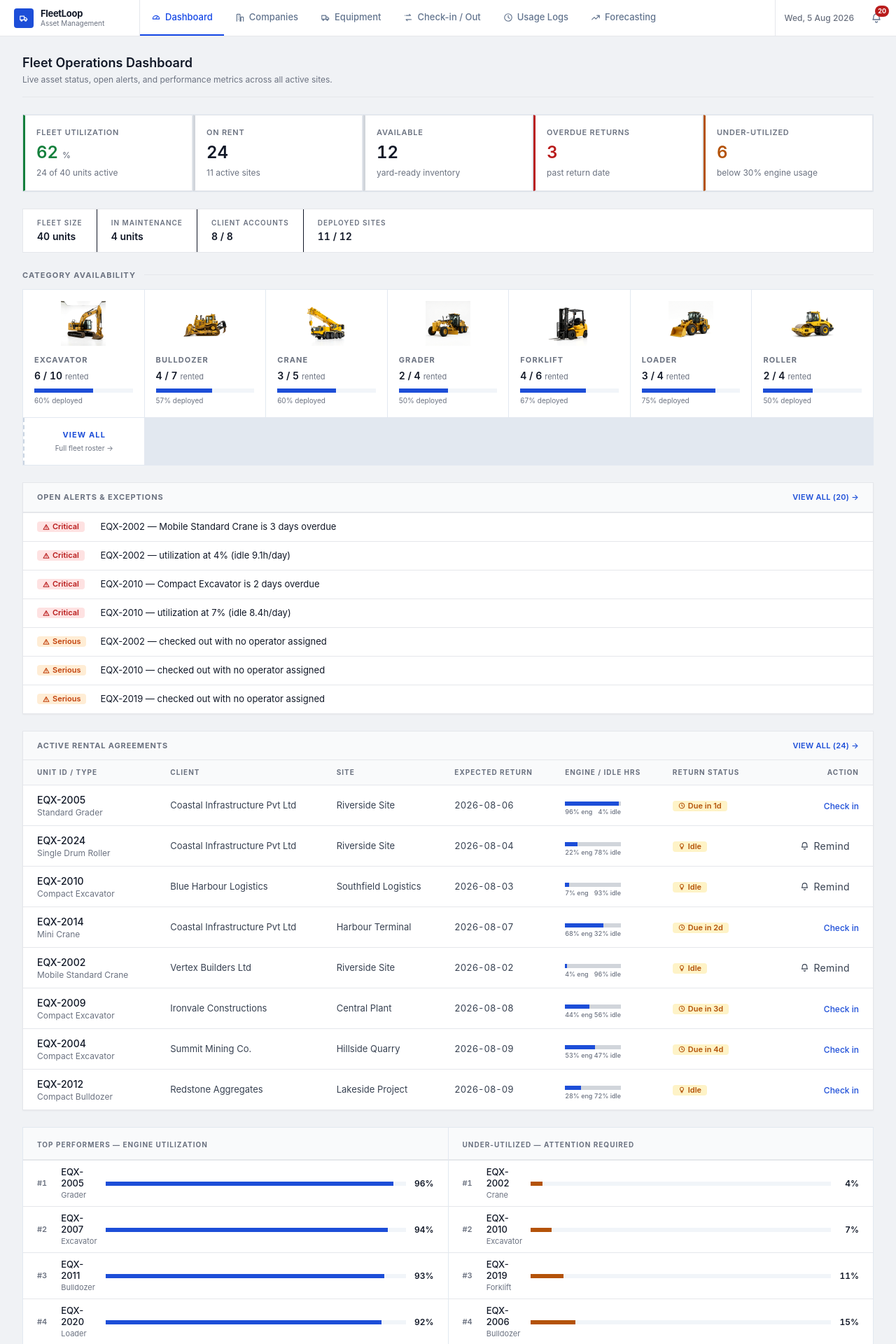
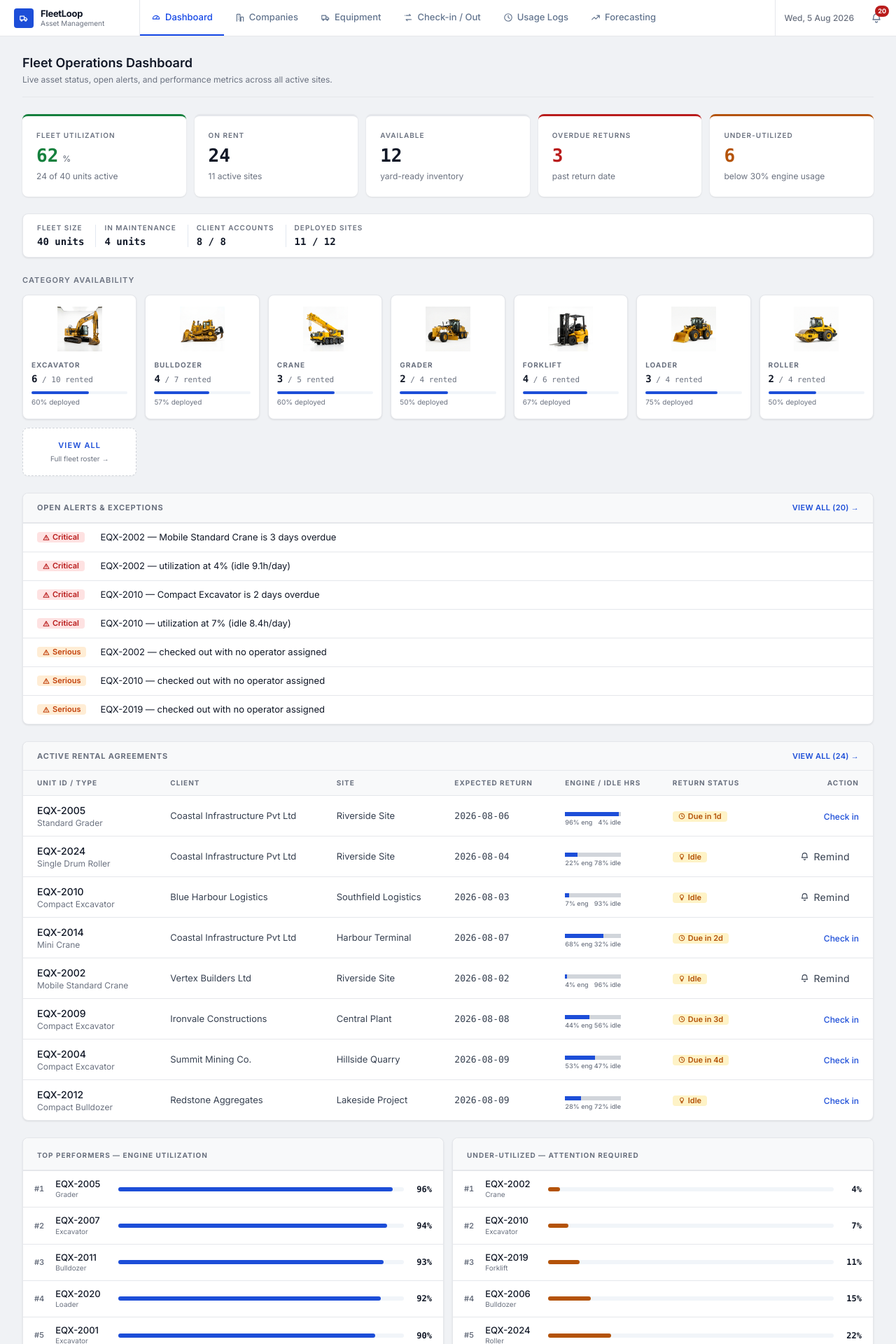
Before and after one commit to Mohamed-Muzammil/Rental_Tracking_System, a React (Vite) app: page /admin in a window 1280 px wide. Shown: the top 1920 px of the page at 70% size. Built offline with nearby package versions, Linux system fonts and the light colour scheme.

Commit message:
Soften design: rounded cards with shadow, gap-3 KPI grid, transparent equipment images via mix-blend-mode, remove heavy boxy separators

```diff
--- a/src/components/dashboard/CategoryAvailability.jsx
+++ b/src/components/dashboard/CategoryAvailability.jsx
@@ -3,56 +3,73 @@ import { Link } from 'react-router-dom'
 const ASSET_META = {
   Excavator: { image: '/equipment/excavator.png' },
   Bulldozer: { image: '/equipment/bulldozer.png' },
-  Crane: { image: '/equipment/crane.png' },
-  Grader: { image: '/equipment/grader.png' },
-  Forklift: { image: '/equipment/forklift.png' },
-  Loader: { image: '/equipment/loader.png' },
-  Roller: { image: '/equipment/roller.png' },
+  Crane:     { image: '/equipment/crane.png' },
+  Grader:    { image: '/equipment/grader.png' },
+  Forklift:  { image: '/equipment/forklift.png' },
+  Loader:    { image: '/equipment/loader.png' },
+  Roller:    { image: '/equipment/roller.png' },
 }
 
 export default function CategoryAvailability({ categories }) {
   return (
-    <div className="grid grid-cols-2 gap-px border border-slate-200 bg-slate-200 sm:grid-cols-3 md:grid-cols-4 lg:grid-cols-7">
+    <div className="grid grid-cols-2 gap-3 sm:grid-cols-3 md:grid-cols-4 lg:grid-cols-7">
       {categories.map((cat) => {
         const meta = ASSET_META[cat.type]
         const pct = cat.total ? Math.round((cat.rented / cat.total) * 100) : 0
+        const barColor = pct >= 80 ? '#15803d' : pct >= 50 ? '#1d4ed8' : '#9ca3af'
+
         return (
           <Link
             key={cat.type}
             to={`/admin/equipment?type=${cat.type}`}
-            className="group flex flex-col bg-white px-4 py-4 hover:bg-slate-50 transition-colors"
+            className="group flex flex-col bg-white px-3 py-4 hover:shadow-md transition-shadow"
+            style={{
+              borderRadius: '8px',
+              border: '1px solid var(--border)',
+              boxShadow: 'var(--shadow-card)',
+            }}
           >
-            {/* Equipment image */}
-            <div className="mb-3 flex h-16 items-center justify-center">
+            {/* Transparent-background image using mix-blend-mode */}
+            <div
+              className="mb-3 flex h-16 items-center justify-center overflow-hidden"
+              style={{ background: '#ffffff' }}
+            >
               {meta?.image ? (
                 <img
                   src={meta.image}
                   alt={cat.type}
-                  className="max-h-full max-w-full object-contain"
-                  style={{ mixBlendMode: 'multiply', filter: 'contrast(1.1)' }}
+                  className="max-h-full max-w-full object-contain transition-transform duration-300 group-hover:scale-105"
+                  style={{
+                    mixBlendMode: 'multiply',
+                    filter: 'contrast(1.05) saturate(1.1)',
+                  }}
                 />
               ) : (
-                <div className="h-12 w-12 rounded bg-slate-100" />
+                <div className="h-10 w-10 rounded bg-slate-100" />
               )}
             </div>
 
-            {/* Labels */}
-            <div className="text-[11px] font-bold uppercase tracking-widest" style={{ color: 'var(--ink-muted)' }}>
+            {/* Type label */}
+            <div
+              className="text-[10px] font-bold uppercase tracking-widest"
+              style={{ color: 'var(--ink-muted)' }}
+            >
               {cat.type}
             </div>
-            <div className="tabular mt-1 font-data text-sm font-semibold" style={{ color: 'var(--ink-primary)' }}>
-              {cat.rented} / {cat.total}
-              <span className="ml-1 text-[11px] font-normal" style={{ color: 'var(--ink-muted)' }}>rented</span>
+
+            {/* Count */}
+            <div className="tabular mt-0.5 font-data text-sm font-semibold" style={{ color: 'var(--ink-primary)' }}>
+              {cat.rented}
+              <span className="text-[11px] font-normal" style={{ color: 'var(--ink-muted)' }}>
+                &nbsp;/ {cat.total} rented
+              </span>
             </div>
 
-            {/* Utilization bar */}
-            <div className="mt-2 h-1.5 w-full rounded-none bg-slate-100">
+            {/* Progress bar */}
+            <div className="mt-2 h-1 w-full rounded-full bg-slate-100">
               <div
-                className="h-full rounded-none transition-all"
-                style={{
-                  width: `${pct}%`,
-                  background: pct >= 80 ? '#15803d' : pct >= 50 ? '#1d4ed8' : '#6b7280',
-                }}
+                className="h-full rounded-full transition-all"
+                style={{ width: `${pct}%`, background: barColor }}
               />
             </div>
             <div className="mt-1 text-[10px]" style={{ color: 'var(--ink-muted)' }}>
@@ -62,15 +79,23 @@ export default function CategoryAvailability({ categories }) {
         )
       })}
 
-      {/* View All */}
+      {/* View All card */}
       <Link
         to="/admin/equipment"
-        className="group flex flex-col items-center justify-center bg-white px-4 py-4 hover:bg-slate-50 transition-colors border-l-2 border-dashed border-slate-300"
+        className="group flex flex-col items-center justify-center bg-white px-3 py-4 hover:shadow-md transition-all"
+        style={{
+          borderRadius: '8px',
+          border: '1px dashed #d1d5db',
+          boxShadow: '0 1px 2px rgba(0,0,0,0.03)',
+        }}
       >
-        <div className="text-[11px] font-bold uppercase tracking-widest" style={{ color: 'var(--accent)' }}>
+        <div
+          className="mb-1 text-[11px] font-semibold uppercase tracking-widest"
+          style={{ color: 'var(--accent)' }}
+        >
           View All
         </div>
-        <div className="text-[10px] mt-1" style={{ color: 'var(--ink-muted)' }}>
+        <div className="text-[10px]" style={{ color: 'var(--ink-muted)' }}>
           Full fleet roster →
         </div>
       </Link>
--- a/src/components/dashboard/UtilizationLeaderboard.jsx
+++ b/src/components/dashboard/UtilizationLeaderboard.jsx
@@ -1,26 +1,25 @@
-import Card from '../ui/Card'
-
 function Row({ entry, tone, rank }) {
   const { eq, util } = entry
   const barColor = tone === 'top' ? '#1d4ed8' : '#b45309'
+
   return (
     <tr className="border-t" style={{ borderColor: 'var(--border)' }}>
-      <td className="w-6 px-5 py-2 text-[11px] font-semibold tabular" style={{ color: 'var(--ink-muted)' }}>
+      <td className="w-7 px-4 py-2.5 text-[11px] font-semibold tabular" style={{ color: 'var(--ink-muted)' }}>
         #{rank}
       </td>
-      <td className="py-2 pr-3">
+      <td className="py-2.5 pr-3 min-w-[90px]">
         <div className="text-[13px] font-medium leading-tight" style={{ color: 'var(--ink-primary)' }}>{eq.id}</div>
-        <div className="text-[11px]" style={{ color: 'var(--ink-muted)' }}>{eq.type}</div>
+        <div className="text-[10px]" style={{ color: 'var(--ink-muted)' }}>{eq.type}</div>
       </td>
-      <td className="py-2 pr-5 w-full">
+      <td className="py-2.5 pr-4 w-full">
         <div className="flex items-center gap-2">
-          <div className="h-1.5 flex-1 bg-slate-100">
+          <div className="h-1.5 flex-1 rounded-full bg-slate-100">
             <div
-              className="h-full transition-all"
+              className="h-full rounded-full"
               style={{ width: `${Math.max(util, 2)}%`, background: barColor }}
             />
           </div>
-          <span className="tabular shrink-0 text-right font-data text-xs font-semibold w-8" style={{ color: 'var(--ink-primary)' }}>
+          <span className="tabular shrink-0 font-data text-xs font-semibold w-8 text-right" style={{ color: 'var(--ink-primary)' }}>
             {util}%
           </span>
         </div>
@@ -31,10 +30,13 @@ function Row({ entry, tone, rank }) {
 
 export default function UtilizationLeaderboard({ ranking }) {
   return (
-    <div className="grid grid-cols-1 gap-px border border-slate-200 bg-slate-200 md:grid-cols-2">
+    <div className="grid grid-cols-1 gap-3 md:grid-cols-2">
       {/* Top Performers */}
-      <div className="bg-white">
-        <div className="border-b px-5 py-3" style={{ borderColor: 'var(--border)', background: 'var(--bg-surface-raised)' }}>
+      <div
+        className="bg-white"
+        style={{ borderRadius: '8px', border: '1px solid var(--border)', boxShadow: 'var(--shadow-card)' }}
+      >
+        <div className="border-b px-5 py-3" style={{ borderColor: 'var(--border)', background: 'var(--bg-surface-raised)', borderRadius: '8px 8px 0 0' }}>
           <span className="text-[10px] font-bold uppercase tracking-widest" style={{ color: 'var(--ink-muted)' }}>
             Top Performers — Engine Utilization
           </span>
@@ -49,8 +51,11 @@ export default function UtilizationLeaderboard({ ranking }) {
       </div>
 
       {/* Least Utilized */}
-      <div className="bg-white">
-        <div className="border-b px-5 py-3" style={{ borderColor: 'var(--border)', background: 'var(--bg-surface-raised)' }}>
+      <div
+        className="bg-white"
+        style={{ borderRadius: '8px', border: '1px solid var(--border)', boxShadow: 'var(--shadow-card)' }}
+      >
+        <div className="border-b px-5 py-3" style={{ borderColor: 'var(--border)', background: 'var(--bg-surface-raised)', borderRadius: '8px 8px 0 0' }}>
           <span className="text-[10px] font-bold uppercase tracking-widest" style={{ color: 'var(--ink-muted)' }}>
             Under-utilized — Attention Required
           </span>
--- a/src/components/ui/Card.jsx
+++ b/src/components/ui/Card.jsx
@@ -1,13 +1,21 @@
 export default function Card({ title, action, children, className = '', bodyClassName = '' }) {
   return (
     <div
-      className={`border bg-white ${className}`}
-      style={{ borderColor: 'var(--border)', boxShadow: 'var(--shadow-card)' }}
+      className={`bg-white ${className}`}
+      style={{
+        borderRadius: '8px',
+        border: '1px solid var(--border)',
+        boxShadow: 'var(--shadow-card)',
+      }}
     >
       {(title || action) && (
         <div
-          className="flex items-center justify-between gap-4 border-b px-5 py-3"
-          style={{ borderColor: 'var(--border)', background: 'var(--bg-surface-raised)' }}
+          className="flex items-center justify-between gap-4 px-5 py-3"
+          style={{
+            borderBottom: '1px solid var(--border)',
+            borderRadius: '8px 8px 0 0',
+            background: 'var(--bg-surface-raised)',
+          }}
         >
           {title && (
             <h3
--- a/src/components/ui/StatTile.jsx
+++ b/src/components/ui/StatTile.jsx
@@ -3,43 +3,41 @@ const SEVERITY_BORDER = {
   warning:  '#b45309',
   serious:  '#c2410c',
   critical: '#b91c1c',
-  neutral:  '#d1d5db',
+  neutral:  '#e5e7eb',
 }
 
-const SEVERITY_VALUE_COLOR = {
+const SEVERITY_VALUE = {
   good:     '#15803d',
   warning:  '#b45309',
   serious:  '#c2410c',
   critical: '#b91c1c',
-  neutral:  'var(--ink-primary)',
+  neutral:  '#111827',
 }
 
 export default function StatTile({ label, value, unit, hint, severity = 'neutral' }) {
-  const borderColor = SEVERITY_BORDER[severity] ?? SEVERITY_BORDER.neutral
-  const valueColor  = SEVERITY_VALUE_COLOR[severity] ?? SEVERITY_VALUE_COLOR.neutral
-  const hasAccent   = severity !== 'neutral'
+  const borderTop = SEVERITY_BORDER[severity] ?? SEVERITY_BORDER.neutral
+  const valueColor = SEVERITY_VALUE[severity] ?? SEVERITY_VALUE.neutral
+  const hasAccent = severity !== 'neutral'
 
   return (
     <div
-      className="relative flex flex-col gap-2 bg-white border p-4"
+      className="flex flex-col gap-2 bg-white p-5"
       style={{
-        borderColor: 'var(--border)',
-        borderLeft: `3px solid ${borderColor}`,
+        borderRadius: '8px',
+        borderTop: `3px solid ${borderTop}`,
         boxShadow: 'var(--shadow-card)',
       }}
     >
-      {/* Label */}
       <div
-        className="text-[11px] font-semibold uppercase tracking-widest"
-        style={{ color: 'var(--ink-muted)', letterSpacing: '0.07em' }}
+        className="text-[10px] font-semibold uppercase tracking-widest"
+        style={{ color: 'var(--ink-muted)' }}
       >
         {label}
       </div>
 
-      {/* Value */}
       <div className="flex items-baseline gap-1.5">
         <span
-          className="tabular font-data text-2xl font-semibold leading-none"
+          className="tabular font-data text-[26px] font-semibold leading-none"
           style={{ color: hasAccent ? valueColor : 'var(--ink-primary)' }}
         >
           {value}
@@ -51,7 +49,6 @@ export default function StatTile({ label, value, unit, hint, severity = 'neutral
         )}
       </div>
 
-      {/* Hint */}
       {hint && (
         <div className="text-[12px]" style={{ color: 'var(--ink-muted)' }}>
           {hint}
--- a/src/components/ui/StatusChip.jsx
+++ b/src/components/ui/StatusChip.jsx
@@ -17,8 +17,12 @@ export default function StatusChip({ severity = 'neutral', children, icon }) {
   const iconName = icon ?? cfg.icon
   return (
     <span
-      className="inline-flex items-center gap-1 rounded px-2 py-0.5 text-[11px] font-semibold leading-none whitespace-nowrap"
-      style={{ background: cfg.bg, color: cfg.fg }}
+      className="inline-flex items-center gap-1 px-2 py-0.5 text-[11px] font-semibold leading-none whitespace-nowrap"
+      style={{
+        background: cfg.bg,
+        color: cfg.fg,
+        borderRadius: '4px',
+      }}
     >
       {iconName && <Icon name={iconName} size={10} strokeWidth={2.5} />}
       {children}
--- a/src/index.css
+++ b/src/index.css
@@ -6,10 +6,10 @@
 :root {
   color-scheme: light;
 
-  /* Neutral backgrounds */
+  /* Backgrounds */
   --bg-page:           #f0f2f5;
   --bg-surface:        #ffffff;
-  --bg-surface-raised: #f9fafb;
+  --bg-surface-raised: #f8f9fa;
 
   /* Typography */
   --ink-primary:   #111827;
@@ -21,17 +21,17 @@
   --border:        #e5e7eb;
   --border-strong: #d1d5db;
 
-  /* Brand accent — professional navy-blue */
+  /* Brand accent */
   --accent:      #1d4ed8;
   --accent-dark: #1e3a8a;
   --accent-ink:  #ffffff;
   --accent-wash: #eff6ff;
 
-  /* Chart series */
+  /* Chart */
   --series-engine: #1d4ed8;
-  --series-idle:   #6b7280;
+  --series-idle:   #9ca3af;
 
-  /* Status palette — muted tones */
+  /* Status */
   --good:     #15803d;
   --warning:  #b45309;
   --serious:  #c2410c;
@@ -42,18 +42,17 @@
   --serious-wash:  #ffedd5;
   --critical-wash: #fee2e2;
 
-  /* Shadows — subtle, flat */
-  --shadow-card:  0 1px 2px 0 rgba(0,0,0,0.05);
-  --shadow-panel: 0 1px 4px 0 rgba(0,0,0,0.07);
+  /* Shadows */
+  --shadow-card:  0 1px 3px rgba(0,0,0,0.06), 0 1px 2px rgba(0,0,0,0.04);
+  --shadow-panel: 0 2px 8px rgba(0,0,0,0.07);
 }
 
 * { box-sizing: border-box; }
-
 html, body, #root { height: 100%; }
 
 body {
   margin: 0;
-  font-family: var(--font-body);
+  font-family: 'Inter', 'Segoe UI', system-ui, sans-serif;
   background: var(--bg-page);
   color: var(--ink-primary);
   -webkit-font-smoothing: antialiased;
@@ -62,13 +61,12 @@ body {
 }
 
 ::selection { background: #dbeafe; }
+button, input, select, textarea { font: inherit; color: inherit; }
+.tabular { font-variant-numeric: tabular-nums; }
+.font-data { font-family: ui-monospace, 'Roboto Mono', Consolas, monospace; }
 
-button, input, select, textarea { font: inherit; color: inherit; }
-
-.tabular { font-variant-numeric: tabular-nums; }
-
-/* Professional scrollbar */
-::-webkit-scrollbar { width: 6px; height: 6px; }
+/* Thin scrollbar */
+::-webkit-scrollbar { width: 5px; height: 5px; }
 ::-webkit-scrollbar-track { background: transparent; }
-::-webkit-scrollbar-thumb { background: #d1d5db; border-radius: 3px; }
+::-webkit-scrollbar-thumb { background: #d1d5db; border-radius: 10px; }
 ::-webkit-scrollbar-thumb:hover { background: #9ca3af; }
--- a/src/pages/admin/Dashboard.jsx
+++ b/src/pages/admin/Dashboard.jsx
@@ -101,7 +101,7 @@ export default function Dashboard() {
       </div>
 
       {/* ① KPI Metrics Row */}
-      <div className="grid grid-cols-2 gap-px sm:grid-cols-3 lg:grid-cols-5 border border-slate-200 bg-slate-200">
+      <div className="grid grid-cols-2 gap-3 sm:grid-cols-3 lg:grid-cols-5">
         <StatTile
           label="Fleet Utilization"
           value={kpis.utilization}
@@ -117,28 +117,32 @@ export default function Dashboard() {
 
       {/* ② Fleet Summary Strip */}
       <div
-        className="flex flex-wrap items-center divide-x border bg-white"
-        style={{ borderColor: 'var(--border)' }}
+        className="flex flex-wrap items-center gap-4 bg-white px-5 py-3"
+        style={{
+          borderRadius: '8px',
+          border: '1px solid var(--border)',
+          boxShadow: 'var(--shadow-card)',
+        }}
       >
         {[
           { label: 'Fleet Size', value: kpis.total + ' units' },
           { label: 'In Maintenance', value: kpis.maintenanceCount + ' units' },
           { label: 'Client Accounts', value: `${kpis.activeCustomers} / ${clients.length}` },
           { label: 'Deployed Sites', value: `${kpis.activeSites} / ${sites.length}` },
-        ].map((s) => (
-          <div key={s.label} className="flex flex-col gap-0.5 px-5 py-3">
-            <span className="text-[10px] font-semibold uppercase tracking-widest" style={{ color: 'var(--ink-muted)' }}>{s.label}</span>
-            <span className="tabular font-data text-sm font-semibold" style={{ color: 'var(--ink-primary)' }}>{s.value}</span>
+        ].map((s, i) => (
+          <div key={s.label} className="flex items-center gap-3">
+            {i > 0 && <div className="h-8 w-px bg-slate-200" />}
+            <div className="flex flex-col gap-0.5">
+              <span className="text-[10px] font-semibold uppercase tracking-widest" style={{ color: 'var(--ink-muted)' }}>{s.label}</span>
+              <span className="tabular font-data text-sm font-semibold" style={{ color: 'var(--ink-primary)' }}>{s.value}</span>
+            </div>
           </div>
         ))}
       </div>
 
       {/* ③ Asset Categories */}
       <div>
-        <div className="mb-3 flex items-center gap-3">
-          <h2 className="text-[11px] font-bold uppercase tracking-widest" style={{ color: 'var(--ink-muted)' }}>Category Availability</h2>
-          <div className="flex-1 border-t" style={{ borderColor: 'var(--border)' }} />
-        </div>
+        <p className="mb-3 text-[11px] font-semibold uppercase tracking-widest" style={{ color: 'var(--ink-muted)' }}>Category Availability</p>
         <CategoryAvailability categories={categories} />
       </div>
 
```
